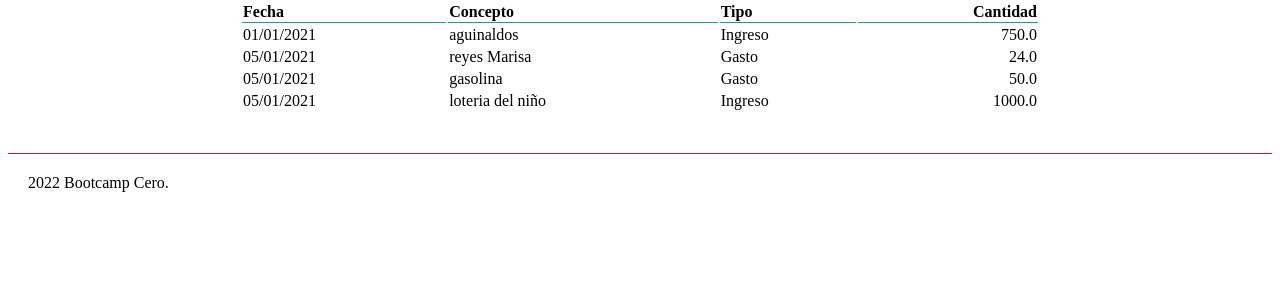
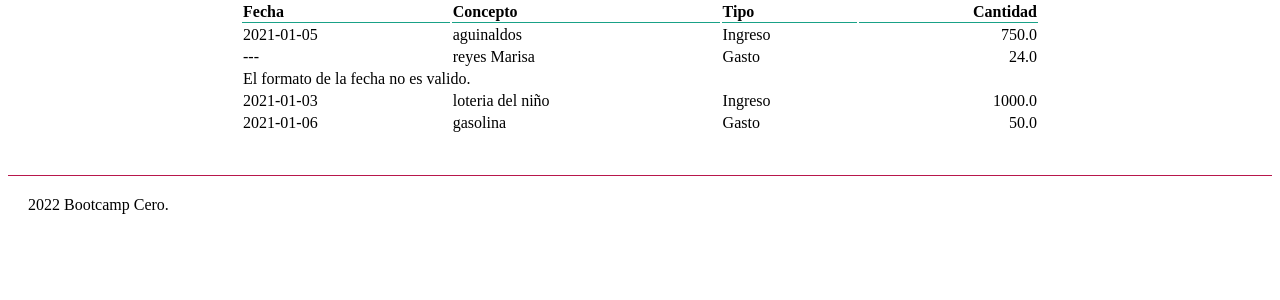
Before and after one commit to Davidrl-89/hello-Flask, a Flask app: page / in a window 1280 px wide. Shown: the part 83-383 px from the top of the page. Run offline with Flask 2, Linux system fonts and the light colour scheme.

Commit message:
feat: control de errores en el formato de fecha

```diff
--- a/balance/data/movimientos.csv
+++ b/balance/data/movimientos.csv
@@ -1,5 +1,5 @@
 fecha,concepto,tipo,cantidad
-01/01/2021,aguinaldos,I,750.0
+2021-01-05,aguinaldos,I,750.0
 05/01/2021,reyes Marisa,G,24.0
-05/01/2021,gasolina,G,50.0
-05/01/2021,loteria del niño,I,1000.0
+2021-01-03,loteria del niño,I,1000.0
+2021-01-06,gasolina,G,50.0
--- /dev/null
+++ b/balance/data/movimientos_vacio.csv
@@ -0,0 +1 @@
+fecha,concepto,tipo,cantidad
--- a/balance/models.py
+++ b/balance/models.py
@@ -1,20 +1,34 @@
 import csv
+from datetime import date, datetime
 from . import FICHERO
+
 
 class Movimiento:
     def __init__(self, fecha, concepto, tipo, cantidad):
-        self.fecha = fecha
+        self.errores = []
+        try:
+            self.fecha = date.fromisoformat(fecha)
+        except ValueError:
+            self.fecha = None
+            self.errores.append("El formato de la fecha no es valido")
+
         self.concepto = concepto
         self.tipo = tipo
         self.cantidad = cantidad
 
 
+
+
 class ListaMovimientos:
-    def  __init__(self):
-        self.lista_movimientos = []
+    def __init__(self):
+        self.movimientos = []
 
     def leer_archivo(self):
         with open(FICHERO, "r") as fichero:
             reader = csv.DictReader(fichero)
             for linea in reader:
-                self.lista_movimientos.append(linea)
+                #self.movimientos.append(linea)
+                mov = Movimiento(
+                    linea["fecha"], linea["concepto"],
+                    linea["tipo"], linea["cantidad"])
+                self.movimientos.append(mov)
--- a/balance/static/css/styles.css
+++ b/balance/static/css/styles.css
@@ -40,3 +40,9 @@ table.paper {
     padding: 20px;
     border-top: solid 1px #b8174c;
 }
+
+.lista-vacia{
+    text-align: center;
+    padding: 20px;
+    color: #666666;
+}
--- a/balance/templates/inicio.html
+++ b/balance/templates/inicio.html
@@ -26,9 +26,16 @@
         <th class="titulo-tabla">Tipo</th>
         <th class="titulo-tabla numero">Cantidad</th>
       </tr>
+      {% if movs %}
         {% for mov in movs %}
         <tr>
-        <td>{{ mov.fecha }}</td>
+          <td>
+            {% if mov.fecha %}
+            {{ mov.fecha }}
+            {% else %}
+            ---
+            {% endif %}
+          </td>
           <td>{{ mov.concepto }}</td>
           <td>
             {% if mov.tipo == 'I' %}
@@ -39,7 +46,21 @@
           </td>
           <td class="numero">{{ mov.cantidad }}</td>
         </tr>
+        {% if mov.errores %}
+        <tr>
+          <td colspan="4" class="error">
+          {% for error in mov.errores %}
+            {{ error }}.
           {% endfor %}
+          </td>
+        </tr>
+        {% endif %}
+        {% endfor %}
+      {% else %}
+      <tr>
+        <td colspan="4" class="lista-vacia">No hay movimientos que mostar</td>
+      </tr>
+      {% endif %}
     </table>
   </main>
 
--- a/balance/views.py
+++ b/balance/views.py
@@ -11,7 +11,7 @@ def home():
     """
     movimientos = ListaMovimientos()
     movimientos.leer_archivo()
-    return render_template("inicio.html", movs=movimientos.lista_movimientos)
+    return render_template("inicio.html", movs=movimientos.movimientos)
 
 
 @app.route('/nuevo')
```
Lines whose indentation alone changed are shown as unchanged.
